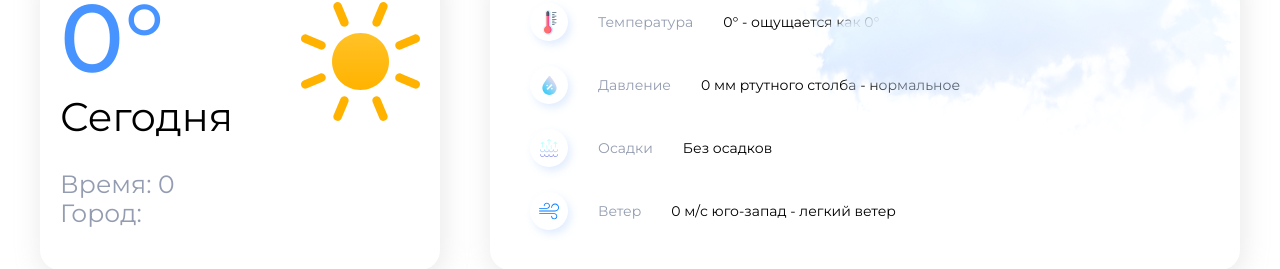
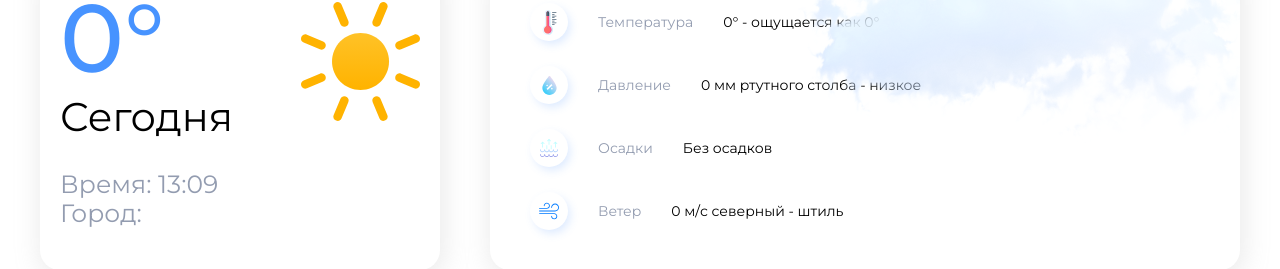
Before and after one commit to Catysha/weather_app, a React (Create React App) app: page / in a window 1280 px wide. Shown: the part 156-425 px from the top of the page. Built offline with nearby package versions, Linux system fonts and the light colour scheme; no server answers.

Commit message:
feat: change data in thisDay and thisDayInfo to real-time data using api and functions

```diff
--- /dev/null
+++ b/src/hooks/useCityTime.ts
@@ -0,0 +1,20 @@
+import { useEffect, useState } from "react";
+import {getLocalCityTime} from "../utils/helpers/dateHelpers";
+
+export function useCityTime(timezone: number): string {
+    const [time, setTime] = useState(() =>
+        getLocalCityTime(timezone)
+    );
+
+    useEffect(() => {
+        setTime(getLocalCityTime(timezone));
+
+        const interval = setInterval(() => {
+            setTime(getLocalCityTime(timezone));
+        }, 1000); // тикает каждую секунду
+
+        return () => clearInterval(interval);
+    }, [timezone]);
+
+    return time;
+}
--- a/src/pages/Home/components/Home.tsx
+++ b/src/pages/Home/components/Home.tsx
@@ -14,7 +14,7 @@ export const Home = () => {
 
 
     useEffect(() => {
-        dispatch(fetchCurrentWeather('madrid'))
+        dispatch(fetchCurrentWeather('brest'))
     }, [dispatch])
     return (<div className={s.home}>
         <div className={s.wrapper}>
--- a/src/pages/Home/components/ThisDay/ThisDay.tsx
+++ b/src/pages/Home/components/ThisDay/ThisDay.tsx
@@ -2,12 +2,14 @@ import React from "react";
 import s from "./ThisDay.module.scss";
 import {GlobalSvgSelector} from "../../../../assets/icons/global/GlobalSvgSelector";
 import {Weather} from "../../../../store/types/types";
+import { useCityTime } from "../../../../hooks/useCityTime";
 
 interface Props {
     weather: Weather;
 }
 
 export const ThisDay = ({weather}: Props) => {
+    const time = useCityTime(weather.timezone);
     return (<div className={s.this__day}>
         <div className={s.top__block}>
             <div className={s.top__block__wrapper}>
@@ -18,7 +20,7 @@ export const ThisDay = ({weather}: Props) => {
         </div>
         <div className={s.bottom__block}>
             <div className={s.this__time}>
-                Время: <span>{weather.dt}</span>
+                Время: <span>{time}</span>
             </div>
             <div className={s.this__city}>
                 Город: <span>{weather.name}</span>
--- a/src/pages/Home/components/ThisDayInfo/ThisDayInfo.tsx
+++ b/src/pages/Home/components/ThisDayInfo/ThisDayInfo.tsx
@@ -3,6 +3,13 @@ import s from "./ThisDayInfo.module.scss";
 import cloud from '../../../../assets/images/Cloud image.png';
 import {ThisDayItem} from "./ThisDayItem";
 import {Weather} from "../../../../store/types/types";
+import {
+    getPrecipitationByWeatherId,
+    getPressureCategory,
+    getWindDirection,
+    getWindSpeedCategory,
+    pressureToMmHg
+} from "../../../../utils/helpers/weatherHelpers";
 interface Props {
     weather: Weather;
 }
@@ -24,17 +31,17 @@ export const ThisDayInfo = ({weather}: Props) => {
         {
             icon_id: 'pressure',
             name: 'Давление',
-            value: `${weather.main.pressure} мм ртутного столба - нормальное`,
+            value: `${pressureToMmHg(weather.main.pressure)} мм ртутного столба - ${getPressureCategory(weather.main.pressure)}`,
         },
         {
             icon_id: 'precipitation',
             name: 'Осадки',
-            value: 'Без осадков',
+            value: `${getPrecipitationByWeatherId(weather.weather[0].id)}`,
         },
         {
             icon_id: 'wind',
             name: 'Ветер',
-            value: `${Math.floor(weather.wind.speed)} м/с юго-запад - легкий ветер`,
+            value: `${Math.floor(weather.wind.speed)} м/с ${getWindDirection(weather.wind.deg)} - ${getWindSpeedCategory(weather.wind.speed)}`,
         },
     ];
     return (<div className={s.this__day__info}>
--- a/src/store/slices/currentWeatherSlice.ts
+++ b/src/store/slices/currentWeatherSlice.ts
@@ -21,12 +21,17 @@ const initialState: CurrentWeather = {
             pressure: 0,
         },
         dt: 0,
+        timezone: 0,
         name: " ",
         wind: {
             speed: 0,
             deg: 0,
-        }
-
+        },
+        weather: [
+            {
+                id: 0,
+            }
+        ]
     },
     isLoading: false,
     response: {
--- /dev/null
+++ b/src/utils/constants/constants.ts
@@ -0,0 +1,44 @@
+export interface PressureCategory {
+    min: number;
+    max: number;
+    label: string;
+}
+
+export const pressureCategories: ReadonlyArray<PressureCategory> = [
+    { min: 0, max: 980, label: "низкое" },
+    { min: 981, max: 1030, label: "нормальное" },
+    { min: 1031, max: Infinity, label: "высокое" },
+] as const;
+
+export const presipitationById = [
+    { range: [200, 232], label: "Гроза" },
+    { range: [300, 321], label: "Морось" },
+    { range: [500, 531], label: "Дождь" },
+    { range: [600, 622], label: "Снег" },
+    { range: [700, 781], label: "Туман" },
+] as const;
+
+export const windDirections = [
+    "северный",
+    "северо-восточный",
+    "восточный",
+    "юго-восточный",
+    "южный",
+    "юго-западный",
+    "западный",
+    "северо-западный",
+];
+export const windSpeedCategories = [
+    { min: 0, max: 0.2, name: 'штиль' },
+    { min: 0.3, max: 1.5, name: 'тихий' },
+    { min: 1.6, max: 3.3, name: 'легкий' },
+    { min: 3.4, max: 5.4, name: 'слабый' },
+    { min: 5.5, max: 7.9, name: 'умеренный' },
+    { min: 8.0, max: 10.7, name: 'свежий' },
+    { min: 10.8, max: 13.8, name: 'сильный' },
+    { min: 13.9, max: 17.1, name: 'крепкий' },
+    { min: 17.2, max: 20.7, name: 'очень сильный' },
+    { min: 20.8, max: 24.4, name: 'шторм' },
+    { min: 24.5, max: 28.4, name: 'сильный шторм' },
+    { min: 28.5, max: Infinity, name: 'ураган' }
+];
--- /dev/null
+++ b/src/utils/helpers/dateHelpers.ts
@@ -0,0 +1,9 @@
+export function getLocalCityTime(timezone: number): string {
+    const now = Date.now();
+    const localTime = new Date(now + timezone * 1000);
+
+    const hours = localTime.getUTCHours().toString().padStart(2, "0");
+    const minutes = localTime.getUTCMinutes().toString().padStart(2, "0");
+
+    return `${hours}:${minutes}`;
+}
--- /dev/null
+++ b/src/utils/helpers/weatherHelpers.ts
@@ -0,0 +1,33 @@
+import {presipitationById, pressureCategories, windDirections, windSpeedCategories} from "../constants/constants";
+
+export function pressureToMmHg(pressure: number): number {
+    return Math.round(pressure * 0.75006);
+}
+
+export function getPressureCategory(pressure: number): string {
+    const category = pressureCategories.find(
+        ({ min, max }) => pressure >= min && pressure <= max
+    );
+
+    return category?.label ?? "Неизвестно";
+}
+
+export function getPrecipitationByWeatherId(id: number): string {
+    const category = presipitationById.find(
+        ({ range }) => id >= range[0] && id <= range[1]
+    );
+
+    return category?.label ?? "Без осадков";
+}
+
+export function getWindDirection(deg: number): string {
+    return windDirections[Math.round(deg / 45) % 8];
+}
+
+export function getWindSpeedCategory(speed: number): string {
+    const category = windSpeedCategories.find(
+        item => speed >= item.min && speed <= item.max
+    );
+
+    return category ? category.name : "Неизвестно";
+}
```
Also changed, not shown: src/store/types/types.ts (+5 -2 lines).
